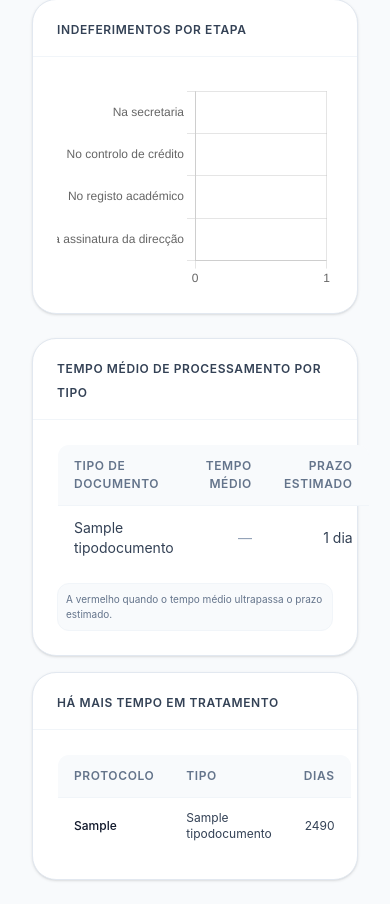
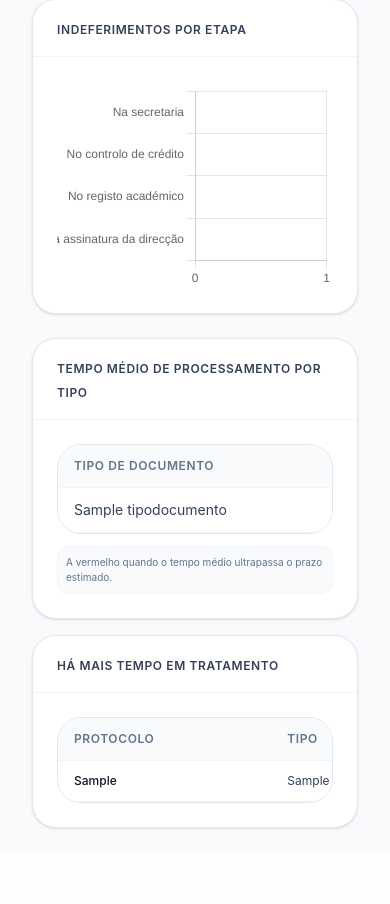
Before and after one commit to StardustArch/requerimentos-feg, a Django app: page /painel/ in a window 390 px wide. Shown: the part 1764-2668 px from the top of the page. After the commit the page ends 2594 px from the top, so only its background shows below. Run offline with Django 5.2, Linux system fonts and the light colour scheme; a user stored in the database is signed in; tables that the repository leaves empty hold one stand-in row (values such as "Sample post").

Commit message:
corrigir sidebar mobile e scroll das tabelas
BUG 1 - Sidebar mobile não abria:
- Substituir IDs por data-attributes (data-sidebar, data-sidebar-toggle, data-sidebar-overlay, data-sidebar-close, data-sidebar-link)
- Usar delegação de eventos no document em vez de listeners diretos (funciona após navegações Unpoly)
- Adicionar botão de fechar (X) na sidebar, aria-expanded e aria-controls no botão hambúrguer
- Fechar ao clicar no overlay, no botão X, em links da sidebar ou com Esc
- Bloquear scroll do body (overflow-hidden) quando a sidebar está aberta
- A sidebar só fica sempre visível a partir de lg: (1024px)
- Garantir z-index: overlay z-30, aside z-40, header z-20

BUG 2 - Tabelas cortadas sem scroll horizontal:
- Criar componentes table_wrap_open.html / table_wrap_close.html / table_wrap.html
- Envolver todas as tabelas (fila, pesquisa, painel, meus_pedidos) com overflow-x-auto + border + rounded-2xl + bg-white
- Remover overflow:hidden e borda do .data-table em input.css (borda e raio agora no wrapper)
- Tabelas com w-full min-w-[40rem], células com whitespace-nowrap onde faz sentido (protocolo, data, estado)
- Verificar scrollWidth da página <= largura da viewport em 390px e 1440px

96 testes passam. Verificador de classes CSS: 0 classes inválidas.

```diff
--- a/static/css/input.css
+++ b/static/css/input.css
@@ -357,9 +357,6 @@
   .data-table {
     width: 100%;
     border-collapse: collapse;
-    border: 1px solid var(--color-slate-200);
-    border-radius: 0.75rem;
-    overflow: hidden;
   }
   .data-table th {
     background-color: var(--color-slate-50);
--- a/templates/base.html
+++ b/templates/base.html
@@ -21,9 +21,12 @@
 
     {% if request.user.is_authenticated %}
     <!-- Sidebar esquerda fixa -->
-    <aside id="sidebar" class="fixed inset-y-0 left-0 z-40 flex w-64 -translate-x-full flex-col border-r border-slate-200 bg-white transition-transform duration-300 lg:translate-x-0">
+    <aside data-sidebar class="fixed inset-y-0 left-0 z-40 flex w-64 -translate-x-full flex-col border-r border-slate-200 bg-white transition-transform duration-300 lg:translate-x-0" aria-hidden="true">
         <div class="flex flex-col h-full">
             <div class="flex h-14 items-center gap-3 border-b border-slate-100 px-4">
+                <button data-sidebar-close class="flex items-center gap-1 p-1.5 rounded-md text-slate-600 hover:bg-slate-100 lg:hidden" aria-label="Fechar menu">
+                    <svg xmlns="http://www.w3.org/2000/svg" viewBox="0 0 24 24" fill="none" stroke="currentColor" stroke-width="2" stroke-linecap="round" stroke-linejoin="round" class="w-5 h-5"><line x1="18" y1="6" x2="6" y2="18"></line><line x1="6" y1="6" x2="18" y2="18"></line></svg>
+                </button>
                 <img src="{% static 'img/logo-ucm.png' %}" alt="Logótipo UCM" class="h-8 w-8">
                 <div class="hidden sm:flex flex-col">
                     <div class="text-sm font-bold text-slate-900 tracking-tight">Pedidos</div>
@@ -35,40 +38,40 @@
                 {% with vista=request.resolver_match.view_name %}
                 <ul class="space-y-1">
                     <li>
-                        <a href="{% url 'home' %}" class="flex items-center gap-3 rounded-xl px-3 py-2 text-sm font-medium text-slate-600 hover:bg-slate-100 {% if vista == 'home' %}bg-brand-50 text-brand-700{% endif %}">
+                        <a href="{% url 'home' %}" data-sidebar-link class="flex items-center gap-3 rounded-xl px-3 py-2 text-sm font-medium text-slate-600 hover:bg-slate-100 {% if vista == 'home' %}bg-brand-50 text-brand-700{% endif %}">
                             {% include "components/icon.html" with icon_name="home" size="5" %}
                             <span>Início</span>
                         </a>
                     </li>
                     {% if request.user.perfil.papel == "estudante" %}
                     <li>
-                        <a href="{% url 'pedidos:novo_pedido' %}" class="flex items-center gap-3 rounded-xl px-3 py-2 text-sm font-medium text-slate-600 hover:bg-slate-100 {% if vista == 'pedidos:novo_pedido' %}bg-brand-50 text-brand-700{% endif %}">
+                        <a href="{% url 'pedidos:novo_pedido' %}" data-sidebar-link class="flex items-center gap-3 rounded-xl px-3 py-2 text-sm font-medium text-slate-600 hover:bg-slate-100 {% if vista == 'pedidos:novo_pedido' %}bg-brand-50 text-brand-700{% endif %}">
                             {% include "components/icon.html" with icon_name="file-plus" size="5" %}
                             <span>Novo pedido</span>
                         </a>
                     </li>
                     <li>
-                        <a href="{% url 'pedidos:meus_pedidos' %}" class="flex items-center gap-3 rounded-xl px-3 py-2 text-sm font-medium text-slate-600 hover:bg-slate-100 {% if vista == 'pedidos:meus_pedidos' or vista == 'pedidos:pedido_detalhe' %}bg-brand-50 text-brand-700{% endif %}">
+                        <a href="{% url 'pedidos:meus_pedidos' %}" data-sidebar-link class="flex items-center gap-3 rounded-xl px-3 py-2 text-sm font-medium text-slate-600 hover:bg-slate-100 {% if vista == 'pedidos:meus_pedidos' or vista == 'pedidos:pedido_detalhe' %}bg-brand-50 text-brand-700{% endif %}">
                             {% include "components/icon.html" with icon_name="list-check" size="5" %}
                             <span>Meus pedidos</span>
                         </a>
                     </li>
                     {% else %}
                     <li>
-                        <a href="{% url 'pedidos:fila' %}" class="flex items-center gap-3 rounded-xl px-3 py-2 text-sm font-medium text-slate-600 hover:bg-slate-100 {% if vista == 'pedidos:fila' %}bg-brand-50 text-brand-700{% endif %}">
+                        <a href="{% url 'pedidos:fila' %}" data-sidebar-link class="flex items-center gap-3 rounded-xl px-3 py-2 text-sm font-medium text-slate-600 hover:bg-slate-100 {% if vista == 'pedidos:fila' %}bg-brand-50 text-brand-700{% endif %}">
                             {% include "components/icon.html" with icon_name="inboxes" size="5" %}
                             <span>Fila de trabalho</span>
                         </a>
                     </li>
                     {% if request.user.perfil.papel == "secretaria" or request.user.perfil.papel == "admin" or request.user.is_superuser %}
                     <li>
-                        <a href="{% url 'pedidos:pesquisa' %}" class="flex items-center gap-3 rounded-xl px-3 py-2 text-sm font-medium text-slate-600 hover:bg-slate-100 {% if vista == 'pedidos:pesquisa' %}bg-brand-50 text-brand-700{% endif %}">
+                        <a href="{% url 'pedidos:pesquisa' %}" data-sidebar-link class="flex items-center gap-3 rounded-xl px-3 py-2 text-sm font-medium text-slate-600 hover:bg-slate-100 {% if vista == 'pedidos:pesquisa' %}bg-brand-50 text-brand-700{% endif %}">
                             {% include "components/icon.html" with icon_name="search" size="5" %}
                             <span>Pesquisa</span>
                         </a>
                     </li>
                     <li>
-                        <a href="{% url 'painel' %}" class="flex items-center gap-3 rounded-xl px-3 py-2 text-sm font-medium text-slate-600 hover:bg-slate-100 {% if vista == 'painel' %}bg-brand-50 text-brand-700{% endif %}">
+                        <a href="{% url 'painel' %}" data-sidebar-link class="flex items-center gap-3 rounded-xl px-3 py-2 text-sm font-medium text-slate-600 hover:bg-slate-100 {% if vista == 'painel' %}bg-brand-50 text-brand-700{% endif %}">
                             {% include "components/icon.html" with icon_name="bar-chart-line" size="5" %}
                             <span>Painel</span>
                         </a>
@@ -91,12 +94,12 @@
         </div>
     </aside>
 
-    <div id="overlay" class="fixed inset-0 z-30 hidden bg-slate-900/40 lg:hidden" onclick="fecharSidebar()"></div>
+    <div data-sidebar-overlay class="fixed inset-0 z-30 hidden bg-slate-900/40 lg:hidden"></div>
 
     <div class="lg:pl-64">
         <header class="sticky top-0 z-20 flex h-14 items-center justify-between border-b border-slate-200 bg-white/80 px-4 backdrop-blur-sm lg:px-8">
             <div class="flex items-center gap-2 lg:hidden">
-                <button id="sidebar-toggle" class="flex items-center gap-1 p-1.5 rounded-md text-slate-600 hover:bg-slate-100" onclick="alternarSidebar()">
+                <button data-sidebar-toggle class="flex items-center gap-1 p-1.5 rounded-md text-slate-600 hover:bg-slate-100" aria-expanded="false" aria-controls="sidebar" aria-label="Abrir menu">
                     <svg xmlns="http://www.w3.org/2000/svg" viewBox="0 0 24 24" fill="none" stroke="currentColor" stroke-width="2" stroke-linecap="round" stroke-linejoin="round" class="w-5 h-5"><line x1="3" y1="12" x2="21" y2="12"></line><line x1="3" y1="6" x2="21" y2="6"></line><line x1="3" y1="18" x2="21" y2="18"></line></svg>
                 </button>
             </div>
@@ -153,40 +156,110 @@
 
     <script src="{% static 'vendor/unpoly/unpoly.min.js' %}"></script>
     <script>
+        // Configurar Unpoly com proteção contra versão incompatível
+        try {
+            if (window.up && window.up.framework) {
                 up.framework.config.methodParam = '_method';
                 up.protocol.config.headers = {
                     'X-CSRFToken': document.querySelector('meta[name="up-csrf"]')?.content || '',
                 };
                 up.framework.config.layer = 'page';
+            }
+        } catch (e) {
+            console.warn('Unpoly configuração falhou:', e);
+        }
     </script>
 
     <script>
-        const sidebar = document.getElementById('sidebar');
-        const overlay = document.getElementById('overlay');
-        const toggle = document.getElementById('sidebar-toggle');
-
-        function alternarSidebar() {
-            if (!sidebar || !overlay) return;
-            const aberto = !sidebar.classList.contains('-translate-x-full');
-            sidebar.classList.toggle('-translate-x-full');
-            overlay.classList.toggle('hidden', aberto);
+        // Sidebar mobile - delegação de eventos no document (funciona após navegações Unpoly)
+        (function () {
+            function getSidebar() {
+                return document.querySelector('[data-sidebar]');
+            }
+            function getOverlay() {
+                return document.querySelector('[data-sidebar-overlay]');
+            }
+            function getToggle() {
+                return document.querySelector('[data-sidebar-toggle]');
             }
 
-        function fecharSidebar() {
-            if (!sidebar || !overlay) return;
-            sidebar.classList.add('-translate-x-full');
-            overlay.classList.add('hidden');
+            function abrir() {
+                const sidebar = getSidebar();
+                const overlay = getOverlay();
+                const toggle = getToggle();
+                if (!sidebar || !overlay || !toggle) return;
+                sidebar.classList.remove('-translate-x-full');
+                sidebar.setAttribute('aria-hidden', 'false');
+                overlay.classList.remove('hidden');
+                overlay.setAttribute('aria-hidden', 'false');
+                toggle.setAttribute('aria-expanded', 'true');
+                document.body.style.overflow = 'hidden';
             }
 
-        if (toggle) toggle.addEventListener('click', alternarSidebar);
+            function fechar() {
+                const sidebar = getSidebar();
+                const overlay = getOverlay();
+                const toggle = getToggle();
+                if (!sidebar || !overlay || !toggle) return;
+                sidebar.classList.add('-translate-x-full');
+                sidebar.setAttribute('aria-hidden', 'true');
+                overlay.classList.add('hidden');
+                overlay.setAttribute('aria-hidden', 'true');
+                toggle.setAttribute('aria-expanded', 'false');
+                document.body.style.overflow = '';
+            }
 
+            // Delegação de clique: funciona mesmo após Unpoly substituir o DOM
             document.addEventListener('click', function (e) {
-            if (!sidebar || !overlay || !toggle) return;
-            if (!sidebar.classList.contains('-translate-x-full') && !sidebar.contains(e.target) && !toggle.contains(e.target) && !overlay.contains(e.target)) {
-                sidebar.classList.add('-translate-x-full');
-                overlay.classList.add('hidden');
+                const toggle = getToggle();
+                const sidebar = getSidebar();
+                const overlay = getOverlay();
+                if (!toggle || !sidebar || !overlay) return;
+
+                // Clique no botão hambúrguer
+                if (toggle.contains(e.target)) {
+                    e.preventDefault();
+                    e.stopPropagation();
+                    if (sidebar.classList.contains('-translate-x-full')) {
+                        abrir();
+                    } else {
+                        fechar();
+                    }
+                    return;
+                }
+
+                // Clique no botão de fechar (X)
+                const closeBtn = e.target.closest('[data-sidebar-close]');
+                if (closeBtn) {
+                    e.preventDefault();
+                    e.stopPropagation();
+                    fechar();
+                    return;
+                }
+
+                // Clique no overlay
+                if (overlay.contains(e.target) && !sidebar.contains(e.target)) {
+                    fechar();
+                    return;
+                }
+
+                // Clique num link da sidebar
+                const link = e.target.closest('[data-sidebar-link]');
+                if (link) {
+                    fechar();
                 }
             });
+
+            // Fechar com Esc
+            document.addEventListener('keydown', function (e) {
+                if (e.key === 'Escape') {
+                    const sidebar = getSidebar();
+                    if (sidebar && !sidebar.classList.contains('-translate-x-full')) {
+                        fechar();
+                    }
+                }
+            });
+        })();
     </script>
 
     {% block extra_js %}{% endblock %}
--- /dev/null
+++ b/templates/components/table_wrap_close.html
@@ -0,0 +1,4 @@
+{% comment %}
+Fecha o wrapper aberto por table_wrap_open.html.
+{% endcomment %}
+</div>
--- /dev/null
+++ b/templates/components/table_wrap_open.html
@@ -0,0 +1,8 @@
+{% comment %}
+Wrapper de tabela com scroll horizontal para ecrãs pequenos.
+Uso:
+    {% include "components/table_wrap_open.html" %}
+    <table class="data-table w-full min-w-[40rem]">...</table>
+    {% include "components/table_wrap_close.html" %}
+{% endcomment %}
+<div class="overflow-x-auto rounded-2xl border border-slate-200 bg-white">
--- a/templates/pedidos/painel.html
+++ b/templates/pedidos/painel.html
@@ -100,18 +100,19 @@
                 <span class="text-xs font-semibold text-slate-700 uppercase tracking-wider">Tempo médio de processamento por tipo</span>
             </div>
             <div class="card-body">
-                <table class="data-table">
+                {% include "components/table_wrap_open.html" %}
+                <table class="data-table w-full min-w-[40rem]">
                     <thead>
                         <tr>
                             <th>Tipo de documento</th>
-                            <th class="w-40 text-right">Tempo médio</th>
-                            <th class="w-40 text-right">Prazo estimado</th>
+                            <th class="w-40 text-right whitespace-nowrap">Tempo médio</th>
+                            <th class="w-40 text-right whitespace-nowrap">Prazo estimado</th>
                         </tr>
                     </thead>
                     <tbody>
                         {% for linha in tempo_medio %}
                         <tr {% if linha.excede %}class="bg-rose-50"{% endif %}>
-                            <td class="text-sm text-slate-700">{{ linha.tipo.nome }}</td>
+                            <td class="text-sm text-slate-700 whitespace-nowrap">{{ linha.tipo.nome }}</td>
                             <td class="text-sm text-right {% if linha.excede %}text-rose-600 font-medium{% else %}text-slate-700{% endif %}">
                                 {% if linha.media_dias is not None %}
                                     {{ linha.media_dias|floatformat:1 }} dia{{ linha.media_dias|pluralize:"s" }}
@@ -119,7 +120,7 @@
                                     <span class="text-slate-400">—</span>
                                 {% endif %}
                             </td>
-                            <td class="text-sm text-right text-slate-700">
+                            <td class="text-sm text-right text-slate-700 whitespace-nowrap">
                                 {% if linha.prazo_dias %}
                                     {{ linha.prazo_dias }} dia{{ linha.prazo_dias|pluralize:"s" }}
                                 {% else %}
@@ -130,6 +131,7 @@
                         {% endfor %}
                     </tbody>
                 </table>
+                {% include "components/table_wrap_close.html" %}
                 <div class="mt-3 p-2 rounded-xl bg-slate-50 border border-slate-100">
                     <p class="text-[10px] text-slate-500">A vermelho quando o tempo médio ultrapassa o prazo estimado.</p>
                 </div>
@@ -141,24 +143,26 @@
             </div>
             <div class="card-body">
                 {% if mais_antigos %}
-                    <table class="data-table w-full">
+                    {% include "components/table_wrap_open.html" %}
+                    <table class="data-table w-full min-w-[40rem]">
                         <thead>
                             <tr>
-                                <th class="w-1/3">Protocolo</th>
-                                <th class="w-1/3">Tipo</th>
-                                <th class="w-1/3 text-right">Dias</th>
+                                <th class="w-1/3 whitespace-nowrap">Protocolo</th>
+                                <th class="w-1/3 whitespace-nowrap">Tipo</th>
+                                <th class="w-1/3 text-right whitespace-nowrap">Dias</th>
                             </tr>
                         </thead>
                         <tbody>
                             {% for pedido in mais_antigos %}
                             <tr>
-                                <td class="text-xs font-medium text-slate-900">{{ pedido.protocolo }}</td>
+                                <td class="text-xs font-medium text-slate-900 whitespace-nowrap">{{ pedido.protocolo }}</td>
                                 <td class="text-xs text-slate-700">{{ pedido.tipo.nome }}</td>
-                                <td class="text-xs text-right text-slate-700">{{ pedido.dias_na_fila }}</td>
+                                <td class="text-xs text-right text-slate-700 whitespace-nowrap">{{ pedido.dias_na_fila }}</td>
                             </tr>
                             {% endfor %}
                         </tbody>
                     </table>
+                    {% include "components/table_wrap_close.html" %}
                 {% else %}
                     <div class="empty-state py-6">
                         <svg xmlns="http://www.w3.org/2000/svg" viewBox="0 0 24 24" fill="none" stroke="currentColor" stroke-width="2" stroke-linecap="round" stroke-linejoin="round" class="w-12 h-12 mx-auto text-slate-400 mb-2"><path d="M20 13V7a2 2 0 0 0-2-2H6a2 2 0 0 0-2 2v14a2 2 0 0 0 2 2h12a2 2 0 0 0 2-2z"></path><path d="M16 11V7"></path><path d="M8 11v5l4 2"></path></svg>
```
Also changed, not shown: templates/components/table_wrap.html (added, +8 -0 lines), templates/pedidos/fila.html (+10 -10 lines), templates/pedidos/meus_pedidos.html (+12 -12 lines), templates/pedidos/pesquisa.html (+10 -10 lines), static/css/app.css, 5 other files. Lines whose indentation alone changed are shown as unchanged.
